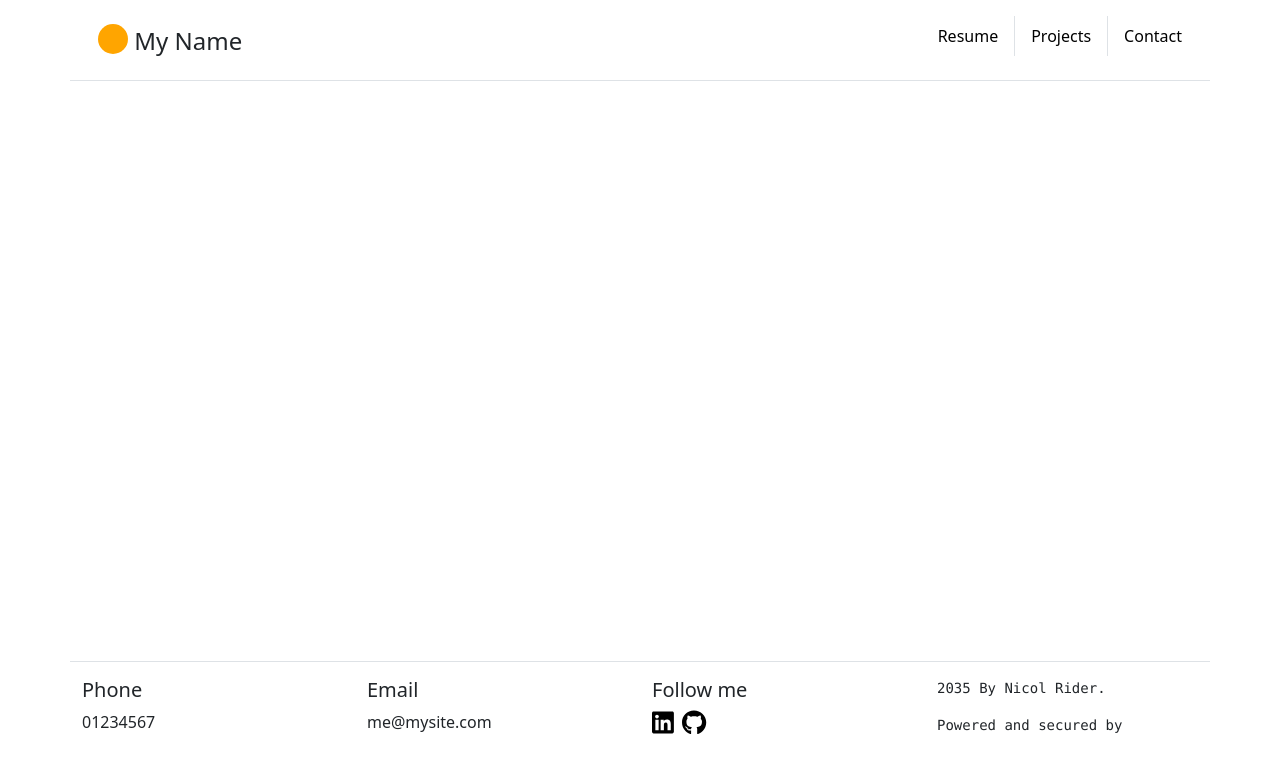
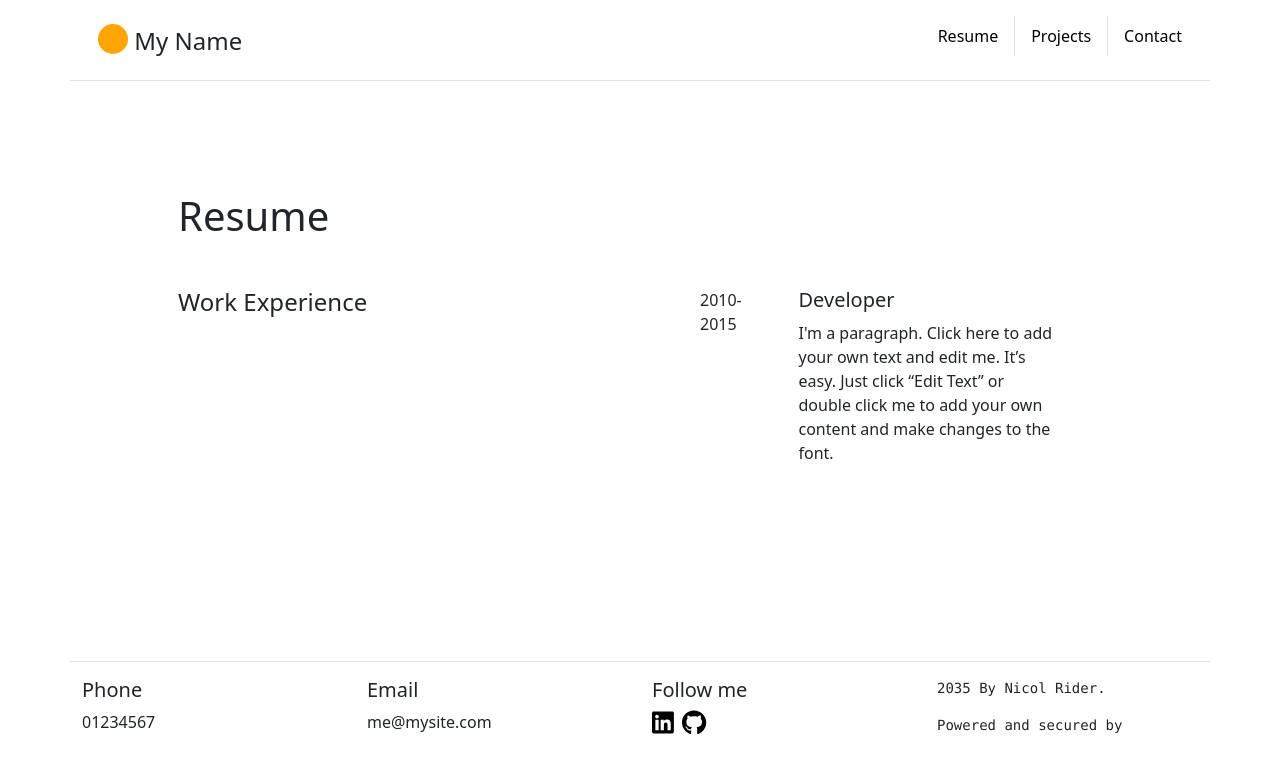
Before and after one commit to zahra-saadat/personal-website, a React (Create React App) app: page /resume in a window 1280 px wide. Shown: the top 772 px of the page. Built offline with nearby package versions, Linux system fonts and the light colour scheme.

Commit message:
developing page of Resume

```diff
--- a/src/Pages/Resume.js
+++ b/src/Pages/Resume.js
@@ -1,4 +1,36 @@
 const Resume = () => {
- return <div></div>
+ return <div className="container">
+         <div className="row mt-5 pb-5">
+            <div className="col-sm-6 mt-5">
+               <div className="mt-5 ms-5 ps-5 pt-5">
+                <span className="h1 mt-5">Resume</span>
+                </div>
+                <div className="ms-5 ps-5 pt-5">
+                  <span className="h4">Work Experience</span>
+                </div>
+            </div>
+            <div className="col-sm-6 mt-5">
+               <div className="row mt-5 pb-5">
+                  <div className="col-sm-3 mt-5">
+                     <div className="mt-5 ps-5 pt-5 float-end">
+                        <span className="">2010-2015</span>
+                     </div>
+                  </div>
+                  <div className="col-sm-6 mt-5">
+                     <div className="mt-5 ps-1 pt-5">
+                        <span className="h5">Developer</span>
+                     </div>
+                     <div className="mt-1 ps-1 pt-1">
+                        <p>I'm a paragraph.
+                           Click here to add your own text and edit me.
+                           It’s easy. Just click “Edit Text” or double click me
+                           to add your own content
+                           and make changes to the font. </p>
+                     </div>
+                  </div>
+               </div>
+            </div>
+         </div>
+    </div>
 }
 export default Resume
```
